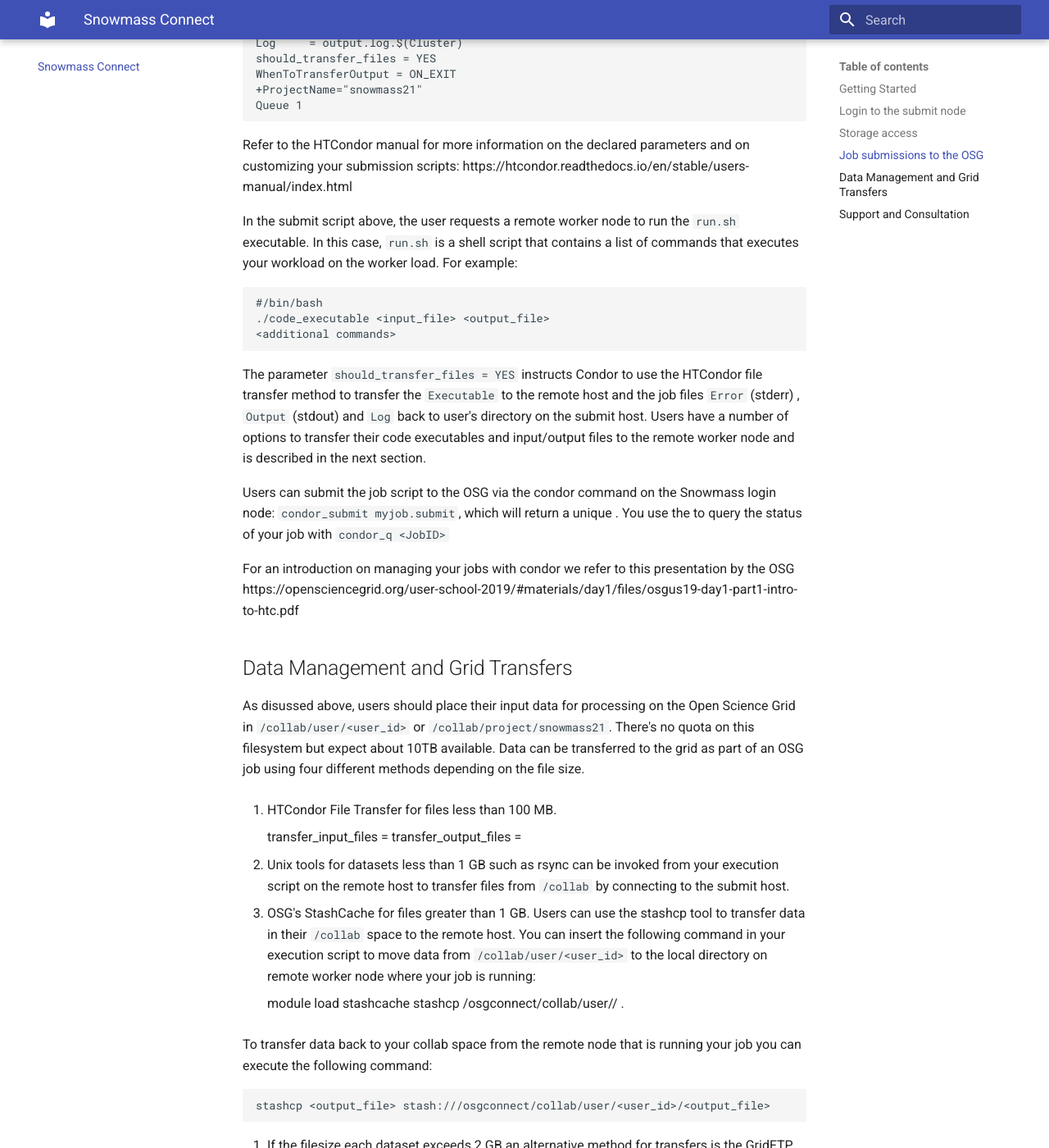
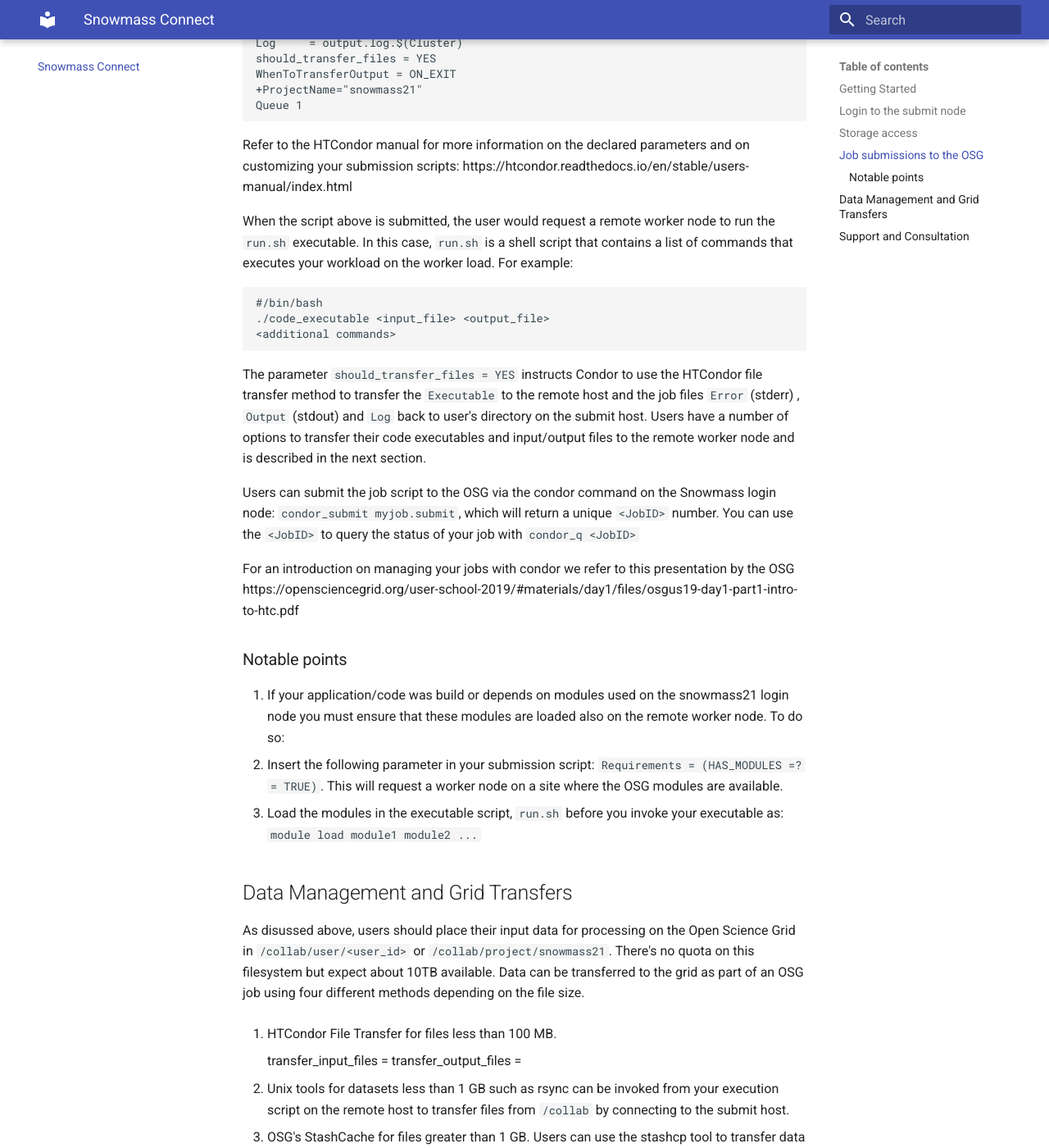
Before and after one commit to ppaschos/snowmass-connect-docs, an MkDocs documentation site: the page built from docs/index.md, in a window 1280 px wide and 1400 px high, scrolled down 2101 px. Shown: the whole window at 82% size. Built offline with MkDocs 1.6.1 and Material for MkDocs 9.7.7, drawn with Linux system fonts in a browser that asks for light colours.

Commit message:
Update index.md

```diff
--- a/docs/index.md
+++ b/docs/index.md
@@ -69,8 +69,9 @@
 
 Refer to the HTCondor manual for more information on the declared parameters and on customizing your submission scripts: https://htcondor.readthedocs.io/en/stable/users-manual/index.html
 
-In the submit script above, the user requests a remote worker node to run the `run.sh` executable. In this case,
-`run.sh` is a shell script that contains a list of commands that executes your workload on the worker load.  For example:
+When the script above is submitted, the user would request a remote worker node
+to run the `run.sh` executable. In this case, `run.sh` is a shell script that contains a list of commands
+that executes your workload on the worker load.  For example:
 
     #/bin/bash
     ./code_executable <input_file> <output_file>
@@ -82,11 +83,19 @@
 their code executables and input/output files to the remote worker node and is described in the next section.
 
 Users can submit the job script to the OSG via the condor command on the Snowmass login node:
-`condor_submit myjob.submit`, which will return a unique <JobID>.
-You use the <JobID> to query the status of your job with `condor_q <JobID>`
+`condor_submit myjob.submit`, which will return a unique `<JobID>` number.
+You can use the `<JobID>` to query the status of your job with `condor_q <JobID>`
 
 For an introduction on managing your jobs with condor we refer to this presentation by the OSG
 https://opensciencegrid.org/user-school-2019/#materials/day1/files/osgus19-day1-part1-intro-to-htc.pdf
+
+### Notable points
+
+1. If your application/code was build or depends on modules used on the snowmass21 login node you must
+ensure that these modules are loaded also on the remote worker node. To do so:
+* Insert the following parameter in your submission script: `Requirements = (HAS_MODULES =?= TRUE)`. This will
+request a worker node on a site where the OSG modules are available.
+* Load the modules in the executable script, `run.sh` before you invoke your executable as: `module load module1 module2 ...`
 
 
 ## Data Management and Grid Transfers
```
